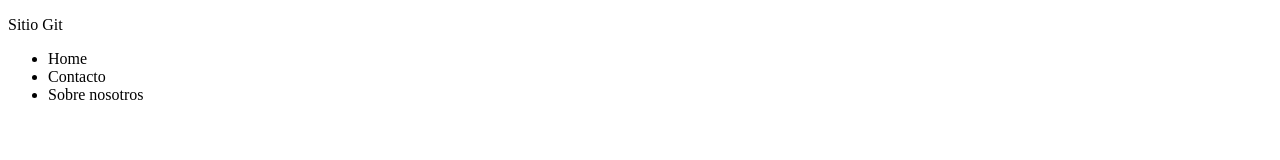
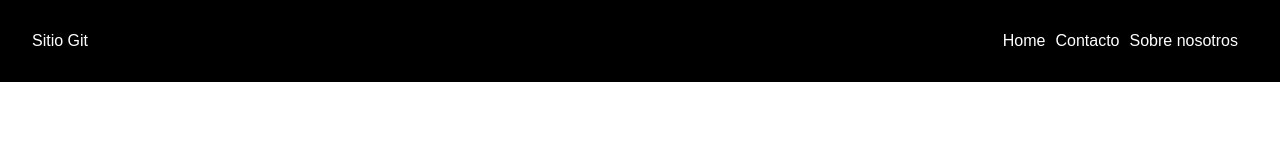
Before and after one commit to ianakarina/ejemplo-github, a plain HTML site: page index.html in a window 1280 px wide. Drawn offline with Linux system fonts and the light colour scheme.

Commit message:
Navbar estilos agregados

```diff
--- /dev/null
+++ b/css/styles.css
@@ -0,0 +1,22 @@
+* {/* Reseteamos con selector universal*/
+    padding:0;
+    margin:0;
+    box-sizing: border-box;
+}
+body {
+    font-family: Arial, Helvetica, sans-serif;
+}
+nav {
+    display: flex;
+    background-color: black;
+    color: white;
+    justify-content: space-between;
+    padding: 2rem;
+}
+.links-nav ul {
+    display: flex;
+}
+.links-nav ul > li {
+    margin-right:10px;
+    list-style: none;
+}
--- a/index.html
+++ b/index.html
@@ -4,6 +4,7 @@
     <meta charset="UTF-8">
     <meta http-equiv="X-UA-Compatible" content="IE=edge">
     <meta name="viewport" content="width=device-width, initial-scale=1.0">
+    <link rel="stylesheet" href="css/styles.css">
     <title>Document</title>
 </head>
 <body>
```
